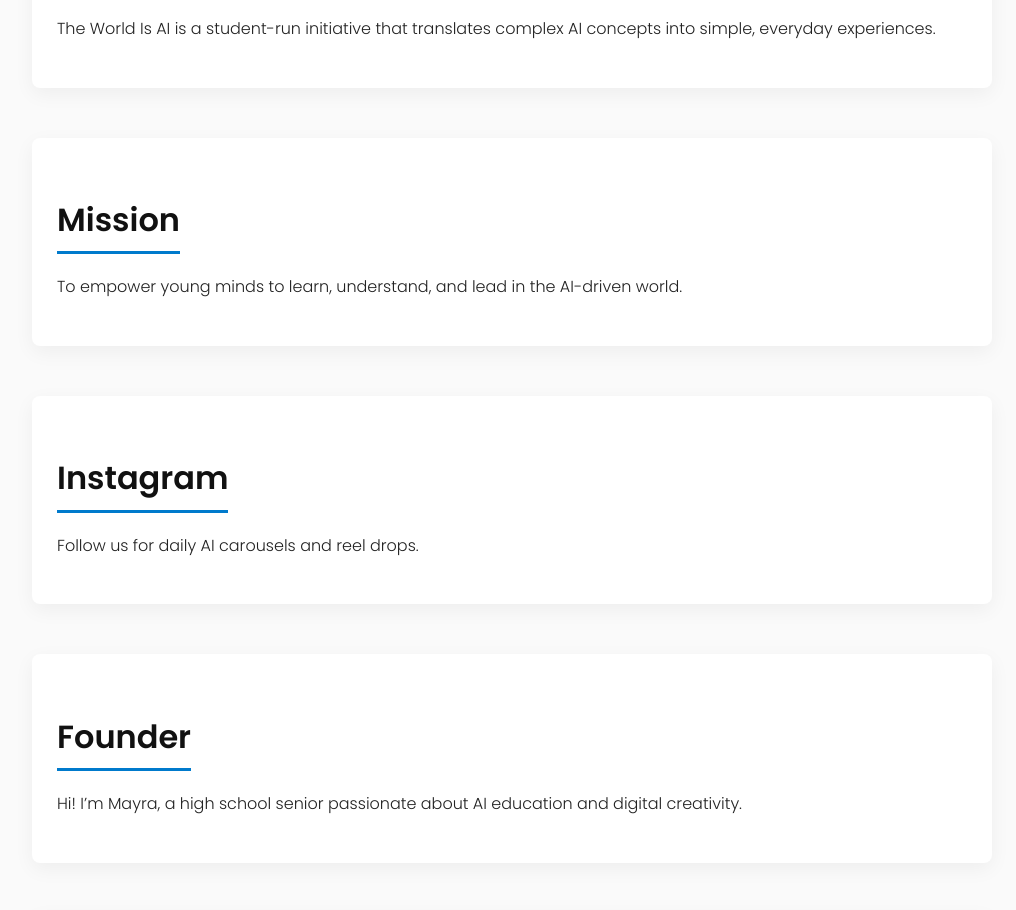
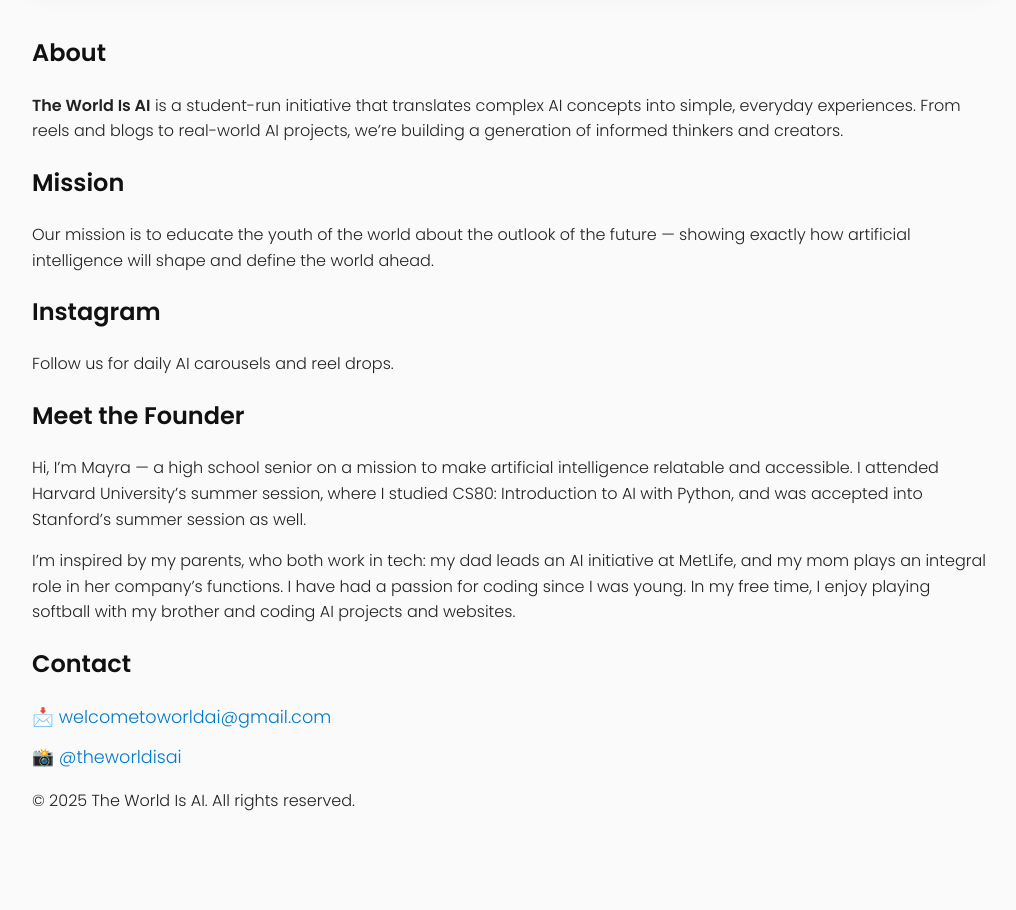
Before and after one commit to mayraraj/The-World-Is-AI, a plain HTML site: page index.html in a window 1280 px wide. Shown: the part 735-1645 px from the top of the page, without its empty margins (128-1144 px from the left). After the commit the page ends 1584 px from the top, so only its background shows below. Drawn offline with Linux system fonts and the light colour scheme; a script that the page names is missing.

Commit message:
Update index.html

```diff
--- a/index.html
+++ b/index.html
@@ -5,12 +5,18 @@
   <meta name="viewport" content="width=device-width, initial-scale=1" />
   <title>The World Is AI</title>
   <link rel="stylesheet" href="style.css" />
+  <link rel="preconnect" href="https://fonts.googleapis.com" />
+  <link rel="preconnect" href="https://fonts.gstatic.com" crossorigin />
+  <link href="https://fonts.googleapis.com/css2?family=Orbitron:wght@400;600;700&display=swap" rel="stylesheet" />
+  <script async src="//www.instagram.com/embed.js"></script>
 </head>
 <body>
-
+  <div class="container">
     <header class="header">
-  <div class="container">
-    <a href="index.html" class="logo-link"><img src="logo.png" alt="The World Is AI" class="logo" /></a>
+      <div class="logo-wrap">
+        <img class="logo" src="logo.png" alt="The World Is AI logo" />
+        <span class="site-name">The World Is AI</span>
+      </div>
       <nav class="nav">
         <a href="#hero">Home</a>
         <a href="#about">About</a>
@@ -20,47 +26,62 @@
         <a href="blog.html">Blog</a>
         <a href="#contact">Contact</a>
       </nav>
-  </div>
     </header>
 
-<main class="container">
-
-  <section id="hero" class="hero-section">
-    <h1>The World Is AI</h1>
-    <p class="hero-subtitle">Making artificial intelligence accessible, exciting, and real for the next generation.</p>
+    <section id="hero" class="hero">
+      <img src="logo.png" alt="Logo" style="height: 140px; margin-bottom: 20px;" />
+      <h1>
+        AI is changing the world.<br />
+        We're here to show you how.
+      </h1>
+      <p>A teen-led platform making artificial intelligence accessible, exciting, and real for the next generation.</p>
     </section>
 
-  <section id="about" class="content-section">
+    <section id="about" class="section">
       <h2>About</h2>
-    <p>The World Is AI is a student-run initiative that translates complex AI concepts into simple, everyday experiences.</p>
+      <p>
+        <strong>The World Is AI</strong> is a student-run initiative that translates complex AI concepts into simple, everyday experiences. From reels and blogs to real-world AI projects, we’re building a generation of informed thinkers and creators.
+      </p>
     </section>
 
-  <section id="mission" class="content-section">
+    <section id="mission" class="section">
       <h2>Mission</h2>
-    <p>To empower young minds to learn, understand, and lead in the AI-driven world.</p>
+      <p>
+        Our mission is to educate the youth of the world about the outlook of the future — showing exactly how artificial intelligence will shape and define the world ahead.
+      </p>
     </section>
 
-  <section id="instagram" class="content-section">
+    <section id="instagram" class="section">
       <h2>Instagram</h2>
       <p>Follow us for daily AI carousels and reel drops.</p>
-    <blockquote class="instagram-media" data-instgrm-permalink="https://www.instagram.com/theworldisai/?utm_source=ig_embed&amp;utm_campaign=loading" data-instgrm-version="14"></blockquote>
+      <blockquote
+        class="instagram-media"
+        data-instgrm-permalink="https://www.instagram.com/theworldisai/?utm_source=ig_embed&amp;utm_campaign=loading"
+        data-instgrm-version="14"
+      ></blockquote>
     </section>
 
-  <section id="founder" class="content-section">
-    <h2>Founder</h2>
-    <p>Hi! I’m Mayra, a high school senior passionate about AI education and digital creativity.</p>
+    <section id="founder" class="section">
+      <h2>Meet the Founder</h2>
+      <p>
+        Hi, I’m Mayra — a high school senior on a mission to make artificial intelligence relatable and accessible. I attended Harvard University’s summer session, where I studied CS80: Introduction to AI with Python, and was accepted into Stanford’s summer session as well.
+      </p>
+      <p>
+        I’m inspired by my parents, who both work in tech: my dad leads an AI initiative at MetLife, and my mom plays an integral role in her company’s functions. I have had a passion for coding since I was young. In my free time, I enjoy playing softball with my brother and coding AI projects and websites.
+      </p>
     </section>
 
-  <section id="contact" class="content-section">
+    <section id="contact" class="section">
       <h2>Contact</h2>
-    <ul>
-      <li>Email: <a href="mailto:welcometoworldai@gmail.com">welcometoworldai@gmail.com</a></li>
-      <li>Instagram: <a href="https://instagram.com/theworldisai" target="_blank">@theworldisai</a></li>
+      <ul class="contact-list">
+        <li>📩 <a href="mailto:welcometoworldai@gmail.com">welcometoworldai@gmail.com</a></li>
+        <li>📸 <a href="https://instagram.com/theworldisai" target="_blank">@theworldisai</a></li>
       </ul>
     </section>
 
-</main>
-
-<script async src="//www.instagram.com/embed.js"></script>
+    <footer class="footer">
+      <p>&copy; 2025 The World Is AI. All rights reserved.</p>
+    </footer>
+  </div>
 </body>
 </html>
```
Lines whose indentation alone changed are shown as unchanged.
